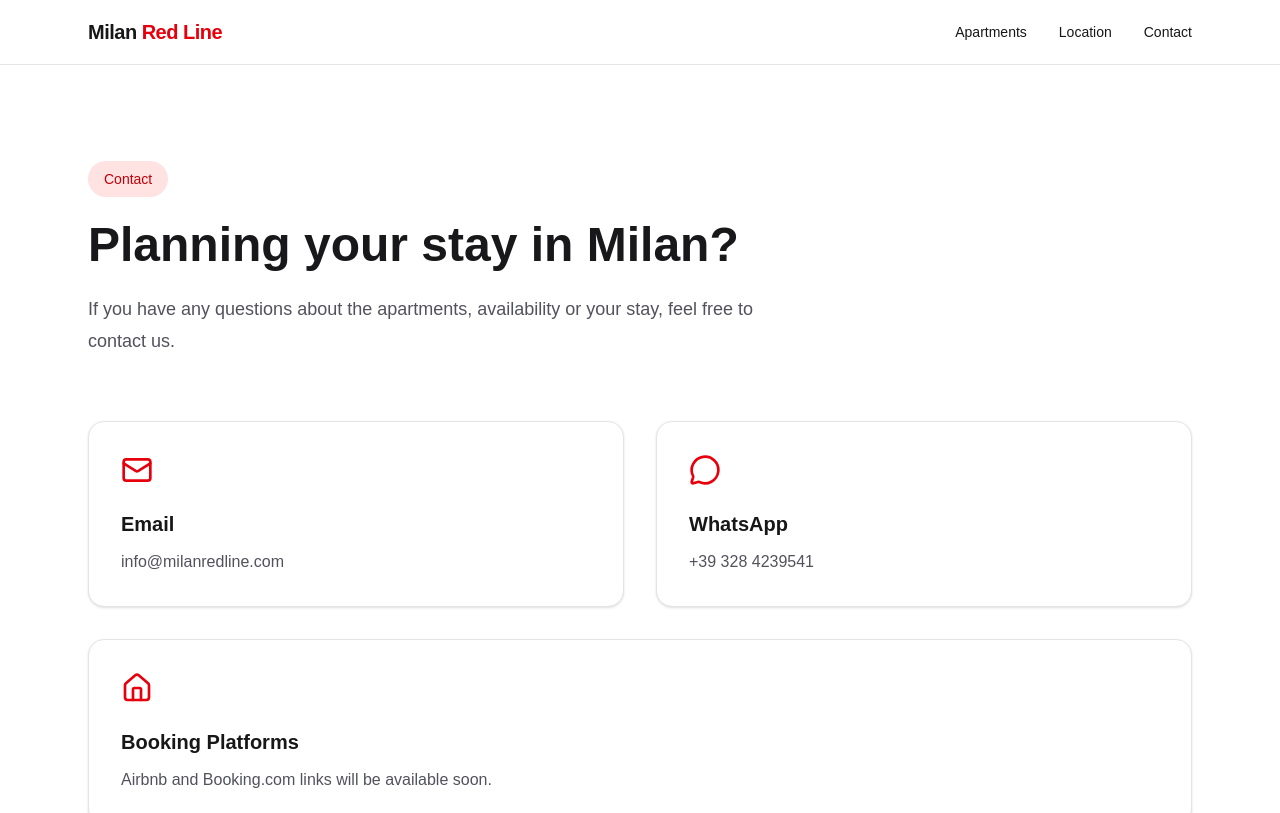
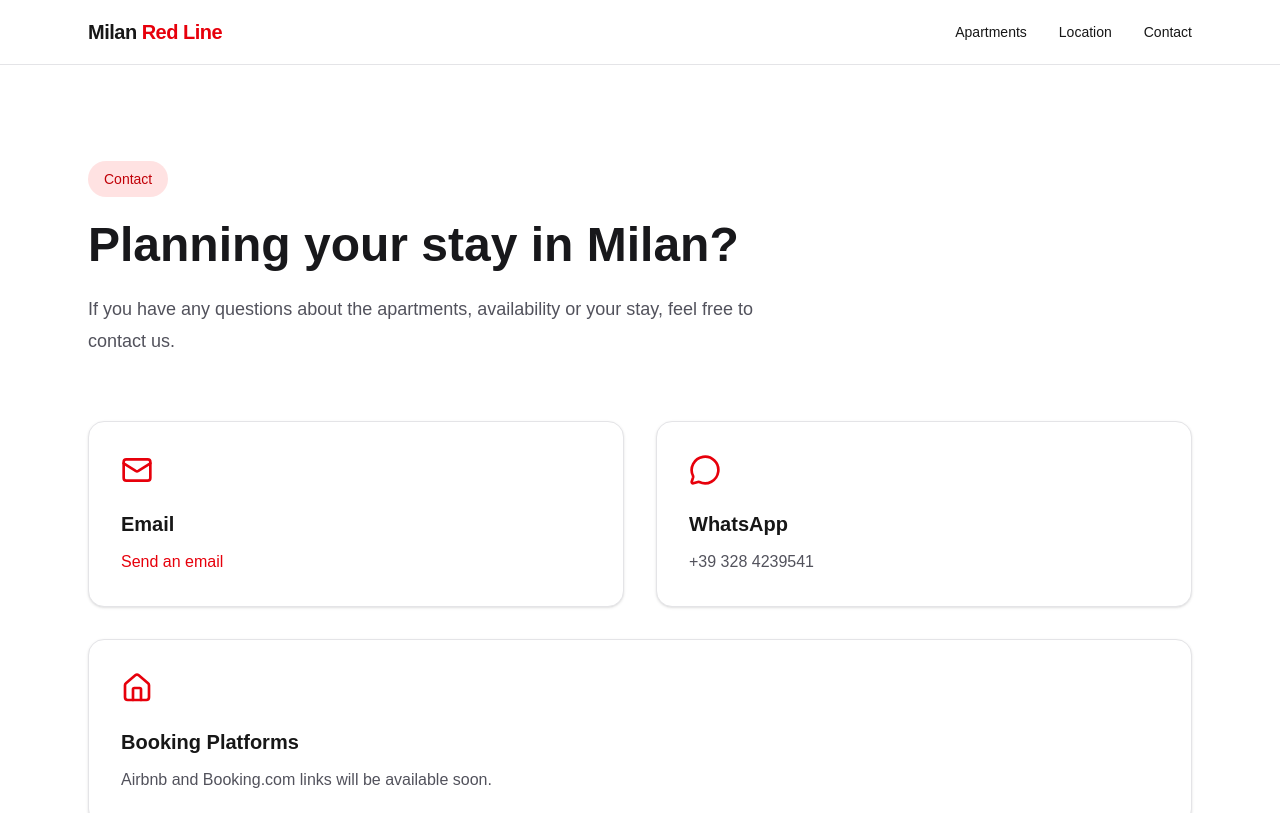
Before and after one commit to beppeblu1/milan-red-line, a Next.js app: page /contact in a window 1280 px wide. Shown: the top 813 px of the page. Built offline with nearby package versions, Linux system fonts and the light colour scheme.

Commit message:
Update contact email display

```diff
--- a/app/contact/page.tsx
+++ b/app/contact/page.tsx
@@ -42,9 +42,12 @@ export default function ContactPage() {
               Email
             </h2>
 
-            <p className="mt-3 text-zinc-600">
-              {site.email}
-            </p>
+            <a
+  href={`mailto:${site.email}`}
+  className="mt-3 inline-flex text-red-600 font-medium hover:underline"
+>
+  Send an email
+</a>
           </Card>
 
           <Card>
--- a/data/site.ts
+++ b/data/site.ts
@@ -12,7 +12,7 @@ export const site = {
 
     locale: "en",
 
-    email: "info@milanredline.com",
+    email: "beppeblu@gmail.com",
 
     whatsapp: "+39 328 4239541",
 
```
